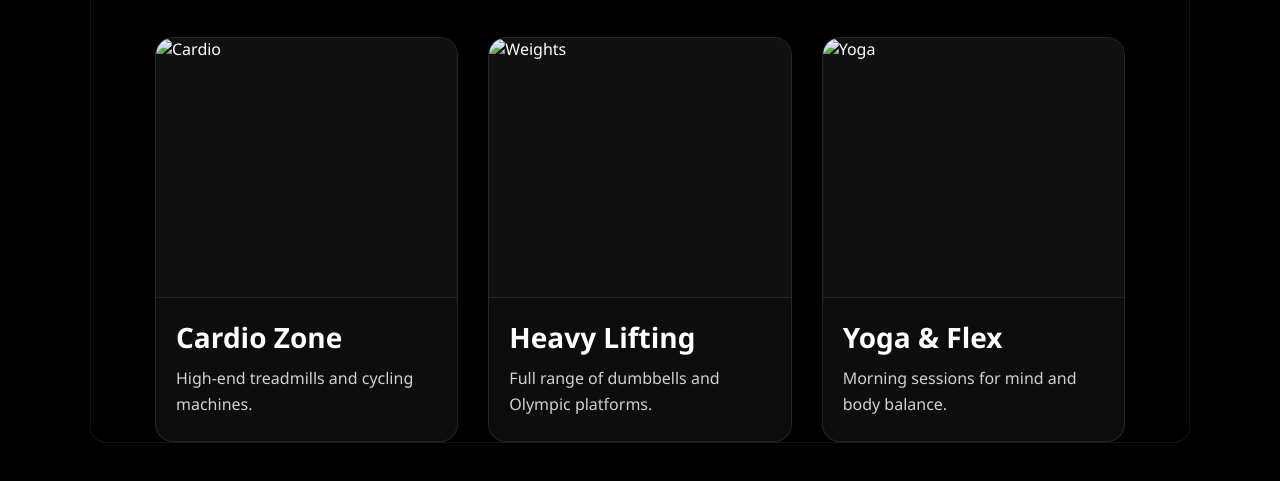
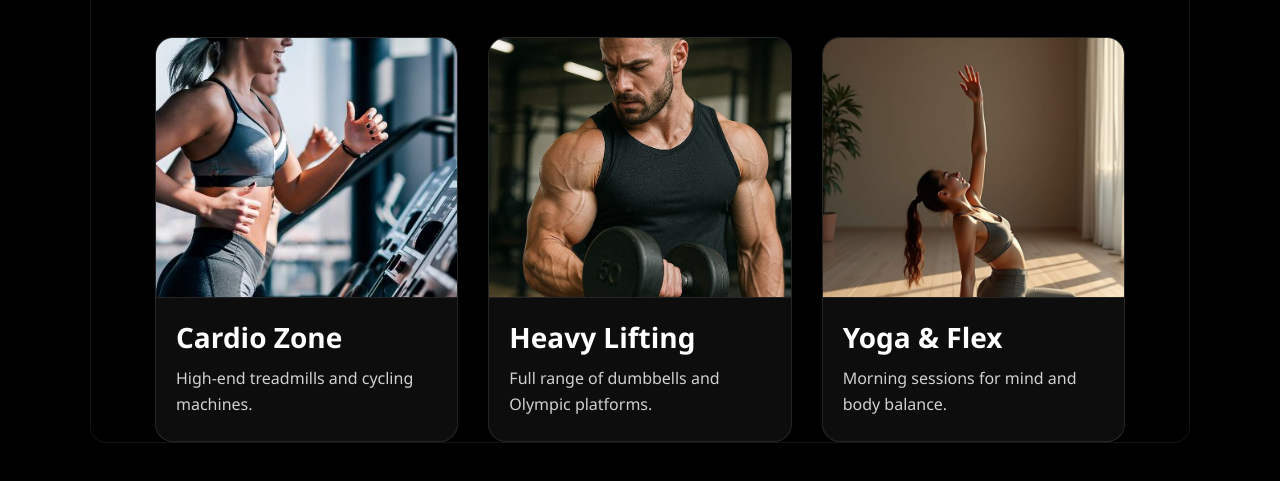
Before and after one commit to philglenny24/sports-club, a website: page service.html in a window 1280 px wide. Shown: the part 213-694 px from the top of the page. Drawn offline with Linux system fonts and the light colour scheme; the site is published under a folder, as on GitHub Pages, so addresses that start at the root find nothing.

Commit message:
update service

```diff
--- a/service.html
+++ b/service.html
@@ -21,19 +21,19 @@
         <h1>OUR SERVICES</h1>
         <div class="grid">
             <div class="card">
-                <img src="/cardio.jpeg" alt="Cardio"
+                <img src="./cardio.jpeg" alt="Cardio"
                 width="900" height="600">
                 <h3>Cardio Zone</h3>
                 <p>High-end treadmills and cycling machines.</p>
             </div>
             <div class="card">
-                <img src="/lifting.jpeg" alt="Weights"
+                <img src="./lifting.jpeg" alt="Weights"
                 width="900" height="600">
                 <h3>Heavy Lifting</h3>
                 <p>Full range of dumbbells and Olympic platforms.</p>
             </div>
             <div class="card">
-                <img src="/yoga.jpeg" alt="Yoga">
+                <img src="./yoga.jpeg" alt="Yoga">
                 <h3>Yoga & Flex</h3>
                 <p>Morning sessions for mind and body balance.</p>
             </div>
```
